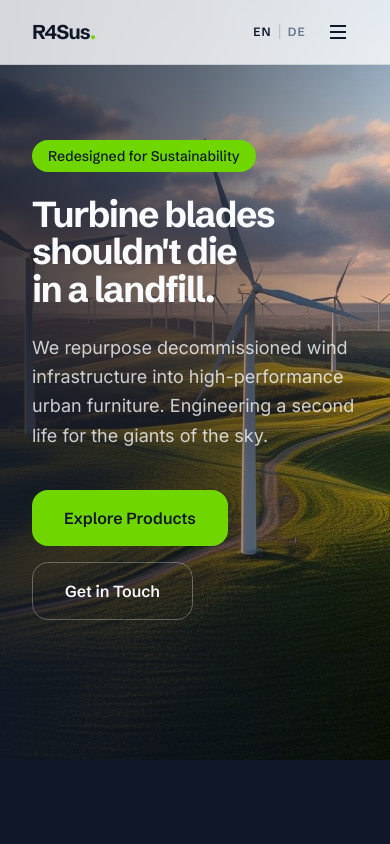
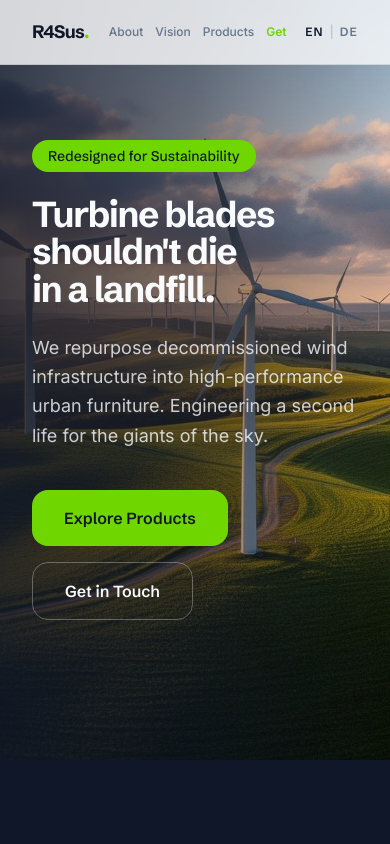
Before and after one commit to Bruno-tech7/r4sus-clone, a React (Vite) app: page /#/ in a window 390 px wide. Shown: the top 844 px of the page. Built offline with nearby package versions, Linux system fonts and the light colour scheme.

Commit message:
Navbar: all links in one row, no hamburger menu

```diff
--- a/src/components/Navbar.tsx
+++ b/src/components/Navbar.tsx
@@ -1,10 +1,8 @@
-import { useState } from 'react'
 import { Link, useNavigate, useLocation } from 'react-router-dom'
 import { useLang } from '../context/LanguageContext'
 import type { Lang } from '../i18n/translations'
 
 export function Navbar() {
-  const [menuOpen, setMenuOpen] = useState(false)
   const navigate = useNavigate()
   const location = useLocation()
   const { lang, setLang, t } = useLang()
@@ -13,10 +11,10 @@ export function Navbar() {
     { label: t.nav.about, section: 'solution' },
     { label: t.nav.vision, section: 'vision' },
     { label: t.nav.products, section: 'products' },
+    { label: t.nav.getInTouch, section: 'contact' },
   ]
 
   const scrollToSection = (section: string) => {
-    setMenuOpen(false)
     const doScroll = () =>
       document.getElementById(section)?.scrollIntoView({ behavior: 'smooth' })
     if (location.pathname !== '/') {
@@ -30,10 +28,8 @@ export function Navbar() {
   const LangBtn = ({ l }: { l: Lang }) => (
     <button
       onClick={() => setLang(l)}
-      className={`text-xs font-semibold font-display tracking-widest uppercase transition-colors duration-150 border-0 bg-transparent cursor-pointer ${
-        lang === l
-          ? 'text-foreground'
-          : 'text-muted-foreground hover:text-foreground'
+      className={`text-xs font-semibold font-display tracking-widest uppercase border-0 bg-transparent cursor-pointer transition-colors duration-150 ${
+        lang === l ? 'text-foreground' : 'text-muted-foreground hover:text-foreground'
       }`}
     >
       {l.toUpperCase()}
@@ -42,88 +38,41 @@ export function Navbar() {
 
   return (
     <nav className="fixed top-0 left-0 right-0 z-50 bg-white/80 backdrop-blur-md border-b border-black/10">
-      <div className="container flex items-center justify-between h-16">
+      {/* Single row — logo · nav links · lang switcher */}
+      <div className="container flex items-center justify-between h-16 gap-4">
         {/* Logo */}
         <Link
           to="/"
-          className="font-display text-xl font-bold text-foreground tracking-tight"
+          className="font-display text-lg font-bold text-foreground shrink-0"
           style={{ letterSpacing: '-0.04em' }}
         >
           R4Sus<span className="text-primary">.</span>
         </Link>
 
-        {/* Desktop nav */}
-        <div className="hidden md:flex items-center gap-8">
+        {/* Nav links — scrollable on very small screens */}
+        <div className="flex items-center gap-1 sm:gap-4 overflow-x-auto no-scrollbar">
           {navLinks.map((link) => (
             <button
               key={link.section}
               onClick={() => scrollToSection(link.section)}
-              className="text-sm font-medium text-muted-foreground hover:text-foreground transition-colors duration-200 bg-transparent border-0 cursor-pointer"
+              className={`text-xs sm:text-sm font-medium whitespace-nowrap border-0 bg-transparent cursor-pointer transition-colors duration-200 shrink-0 px-1 ${
+                link.section === 'contact'
+                  ? 'text-primary font-semibold hover:text-primary/80'
+                  : 'text-muted-foreground hover:text-foreground'
+              }`}
             >
               {link.label}
             </button>
           ))}
-          <button
-            onClick={() => scrollToSection('contact')}
-            className="px-5 py-2 rounded-inner bg-primary text-primary-foreground font-display font-semibold text-sm hover:scale-[1.02] active:scale-[0.98] transition-transform duration-200 cursor-pointer border-0"
-          >
-            {t.nav.getInTouch}
-          </button>
-
-          {/* Language switcher */}
-          <div className="flex items-center gap-1.5 ml-2 pl-4 border-l border-border">
-            <LangBtn l="en" />
-            <span className="text-muted-foreground/40 text-xs">|</span>
-            <LangBtn l="de" />
-          </div>
         </div>
 
-        {/* Mobile hamburger */}
-        <div className="md:hidden flex items-center gap-3">
-          {/* Language switcher mobile */}
-          <div className="flex items-center gap-1.5">
-            <LangBtn l="en" />
-            <span className="text-muted-foreground/40 text-xs">|</span>
-            <LangBtn l="de" />
-          </div>
-          <button
-            onClick={() => setMenuOpen(!menuOpen)}
-            className="p-2 text-foreground"
-            aria-label="Toggle menu"
-          >
-            <svg width="24" height="24" viewBox="0 0 24 24" fill="none" stroke="currentColor" strokeWidth="2">
-              {menuOpen ? (
-                <path d="M18 6L6 18M6 6l12 12" />
-              ) : (
-                <path d="M4 6h16M4 12h16M4 18h16" />
-              )}
-            </svg>
-          </button>
+        {/* Language switcher */}
+        <div className="flex items-center gap-1.5 shrink-0">
+          <LangBtn l="en" />
+          <span className="text-muted-foreground/40 text-xs">|</span>
+          <LangBtn l="de" />
         </div>
       </div>
-
-      {/* Mobile menu */}
-      {menuOpen && (
-        <div className="md:hidden bg-white border-b border-border">
-          <div className="container py-4 flex flex-col gap-4">
-            {navLinks.map((link) => (
-              <button
-                key={link.section}
-                onClick={() => scrollToSection(link.section)}
-                className="text-sm font-medium text-muted-foreground hover:text-foreground transition-colors text-left bg-transparent border-0 cursor-pointer"
-              >
-                {link.label}
-              </button>
-            ))}
-            <button
-              onClick={() => scrollToSection('contact')}
-              className="px-5 py-2 rounded-inner bg-primary text-primary-foreground font-display font-semibold text-sm text-center border-0 cursor-pointer"
-            >
-              {t.nav.getInTouch}
-            </button>
-          </div>
-        </div>
-      )}
     </nav>
   )
 }
--- a/src/index.css
+++ b/src/index.css
@@ -40,6 +40,11 @@
   }
 }
 
+@layer utilities {
+  .no-scrollbar::-webkit-scrollbar { display: none; }
+  .no-scrollbar { -ms-overflow-style: none; scrollbar-width: none; }
+}
+
 @layer components {
   .glass-card {
     background: rgba(255, 255, 255, 0.05);
```
